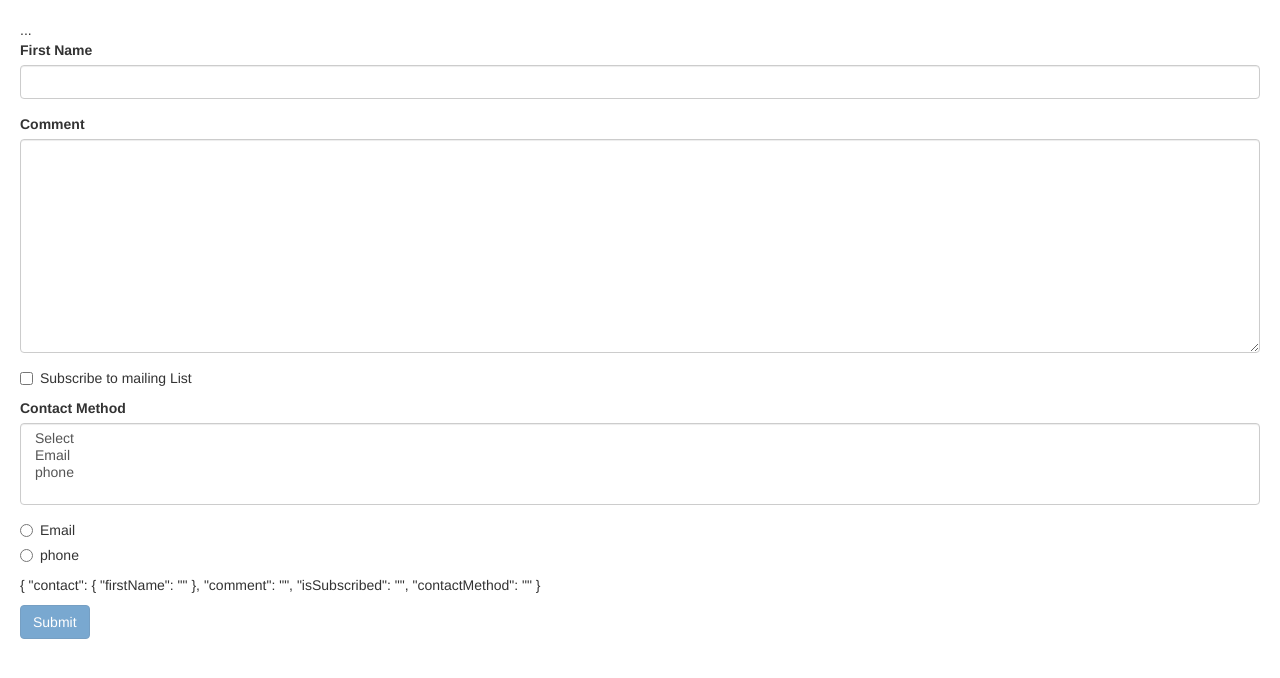
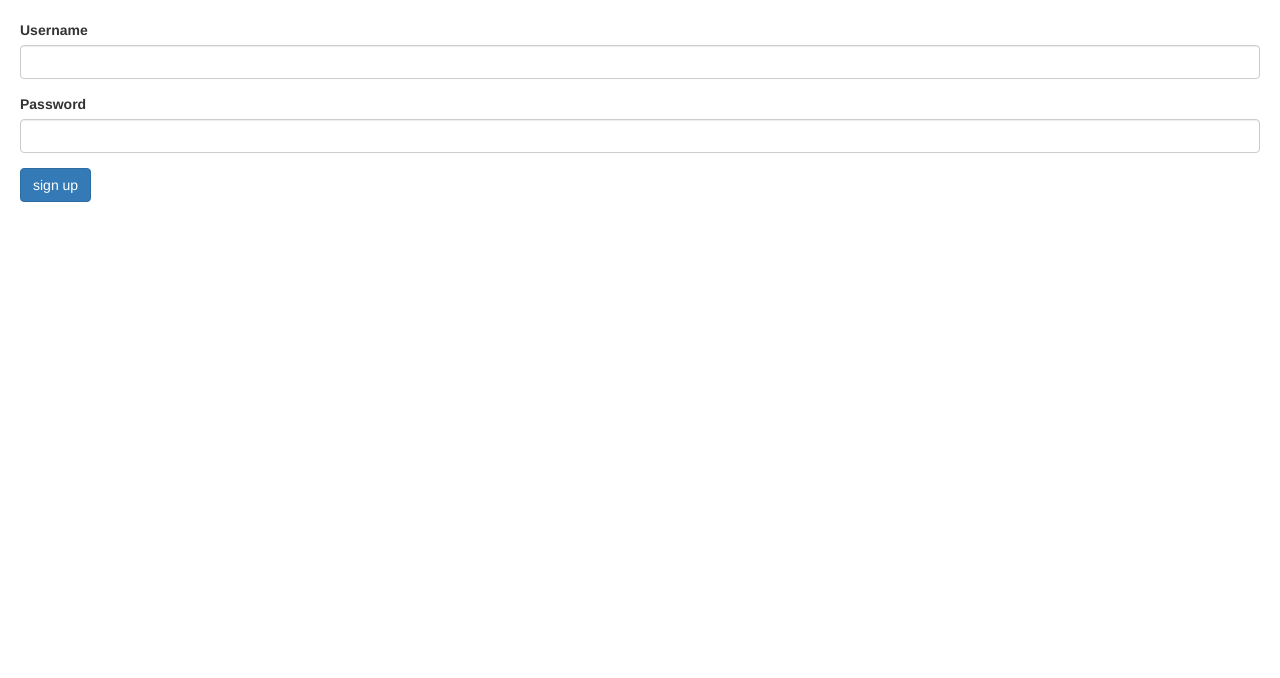
Before and after one commit to mohamedmonirshabana/angularProject, an Angular app: page / in a window 1280 px wide. Shown: the top 678 px of the page. Built offline with nearby package versions, Linux system fonts and the light colour scheme.

Commit message:
add Form for signup

```diff
--- a/src/app/app.component.html
+++ b/src/app/app.component.html
@@ -1,2 +1,2 @@
 
-<contact-form></contact-form>
+<signuo-form></signuo-form>
--- a/src/app/signuo-form/signuo-form.component.html
+++ b/src/app/signuo-form/signuo-form.component.html
@@ -1 +1,11 @@
-<p>signuo-form works!</p>
+<form>
+    <div class="form-group">
+        <label for="username">Username</label>
+        <input type="text" class="form-control" id="username">
+    </div>
+    <div class="form-group">
+        <label for="password">Password</label>
+        <input type="password" id="password" class="form-control">
+    </div>
+    <button class="btn btn-primary" type="submit">sign up</button>
+</form>
--- a/src/app/signuo-form/signuo-form.component.ts
+++ b/src/app/signuo-form/signuo-form.component.ts
@@ -1,7 +1,7 @@
 import { Component, OnInit } from '@angular/core';
 
 @Component({
-  selector: 'app-signuo-form',
+  selector: 'signuo-form',
   templateUrl: './signuo-form.component.html',
   styleUrls: ['./signuo-form.component.css']
 })
```
